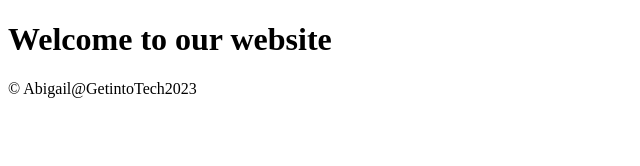
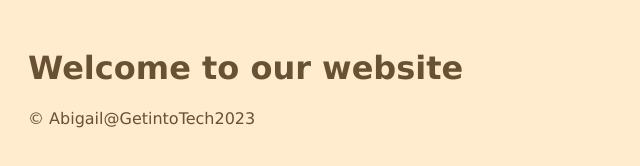
Before and after one commit to aneizer/getintotech_practice2023, a plain HTML site: page index.html in a window 1280 px wide. Shown: the whole page, without its empty margins (0-640 px from the left). Drawn offline with Linux system fonts and the light colour scheme.

Commit message:
Basic Home Page Styling Started

```diff
--- /dev/null
+++ b/Styles/main_styles.css
@@ -0,0 +1,5 @@
+body {font-family: Verdana, Geneva, Tahoma, sans-serif;
+padding: 20px;
+background-color:blanchedalmond;
+color: rgb(105, 81, 51);
+}
--- a/index.html
+++ b/index.html
@@ -1,11 +1,14 @@
 <!DOCTYPE html>
 <html lang="en">
+
 <head>
     <meta charset="UTF-8">
     <meta http-equiv="X-UA-Compatible" content="IE=edge">
     <meta name="viewport" content="width=device-width, initial-scale=1.0">
     <title>Home Page</title>
+    <link href="styles/main_styles.css" rel="stylesheet">
 </head>
+
 <body>
    <h1>Welcome to our website</h1>
    <nav></nav>
```
